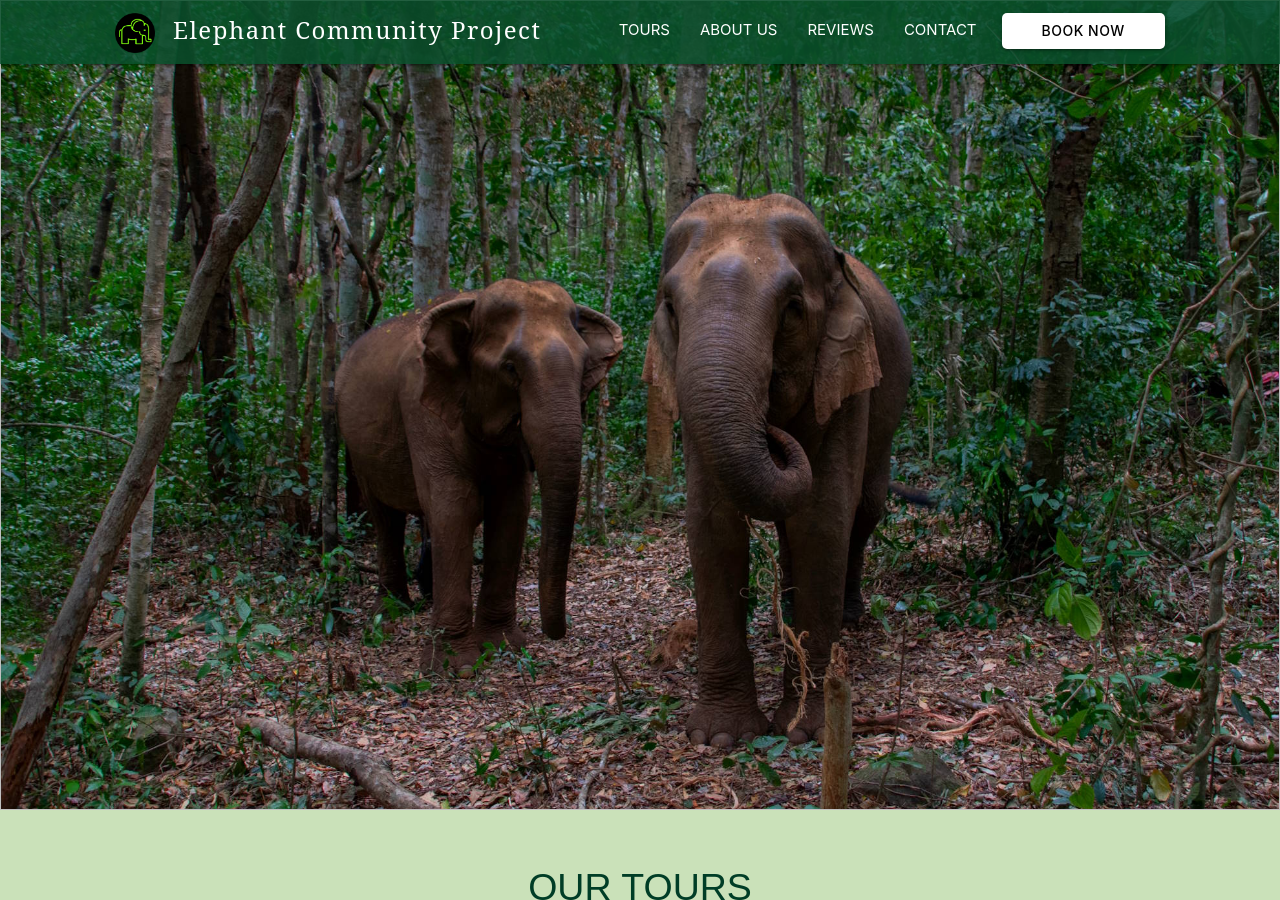
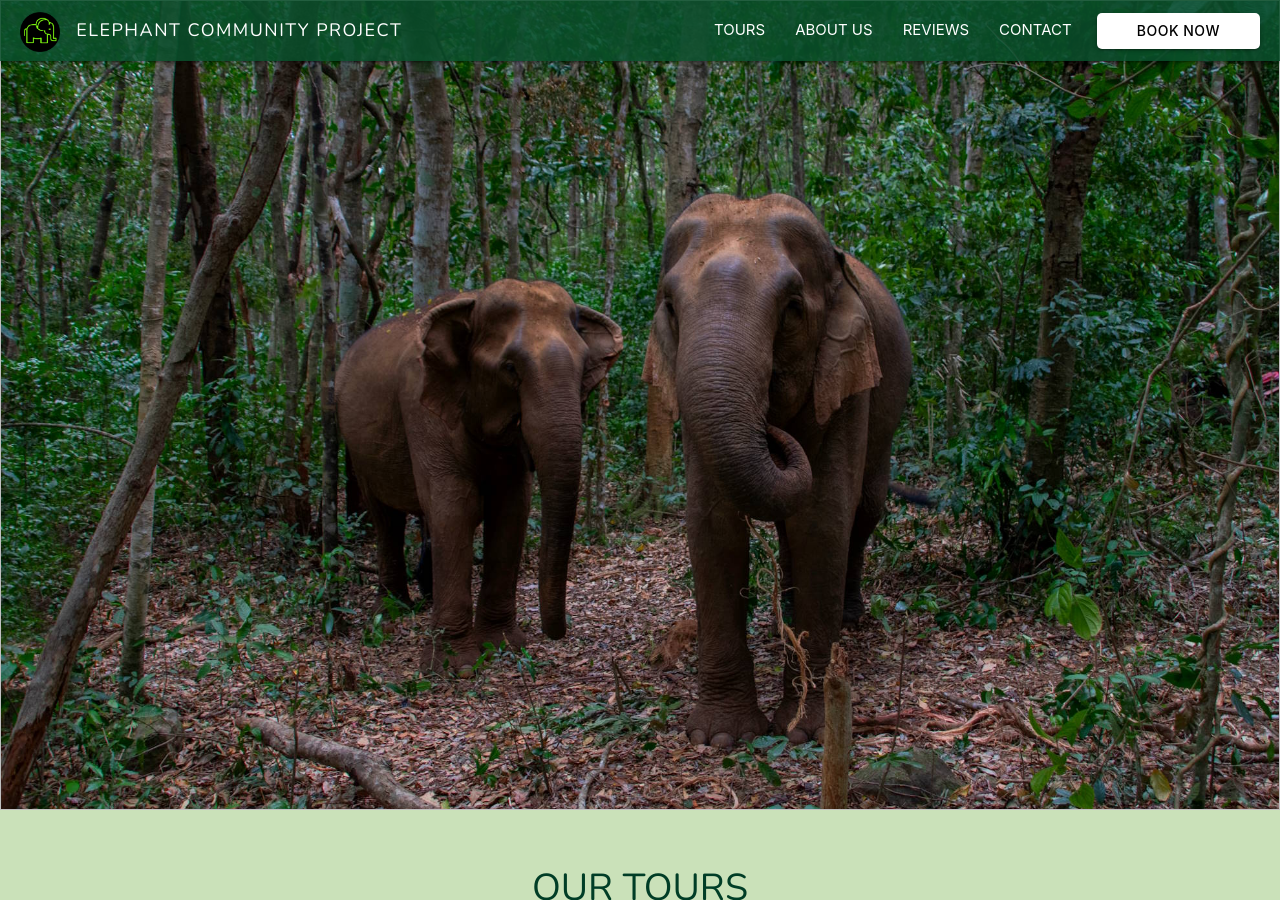
Before and after one commit to yong-lim/elephant, a Jekyll site: the page built from index.md, in a window 1280 px wide and 900 px high. Built offline with Jekyll 4.4.1, drawn with Linux system fonts in a browser that asks for light colours; nearby versions of some CDN libraries.

Commit message:
updated CSS

```diff
--- a/_includes/head.html
+++ b/_includes/head.html
@@ -1,6 +1,8 @@
 <head>
   <!--Import Google Icon Font-->
   <link href="https://fonts.googleapis.com/icon?family=Material+Icons" rel="stylesheet">
+  <!-- Nunito Font -->
+  <link href="https://fonts.googleapis.com/css2?family=Nunito:wght@200..1000&display=swap" rel="stylesheet">
   <!--Import materialize.css-->
   <link rel="stylesheet" href="https://cdnjs.cloudflare.com/ajax/libs/materialize/1.0.0/css/materialize.min.css">
 
--- a/assets/css/custom.css
+++ b/assets/css/custom.css
@@ -1,3 +1,7 @@
+html {
+  position: relative;
+}
+
 body {
   background-color: #cae1b9;
 }
@@ -37,6 +41,11 @@
 
 a.text-primary:hover {
   color: black;
+}
+
+nav .nav-wrapper {
+  width: 100%;
+  padding: 0 20px;
 }
 
 .custom-nav {
@@ -107,7 +116,7 @@
 
     .card-title {
       font-size: 16px;
-      line-height: 16px;
+      line-height: 20px;
       font-weight: 500;
     }
   }
@@ -141,6 +150,7 @@
 
   .five-stars {
     width: 100px;
+    padding-top: 5px;
   }
 }
 
@@ -232,12 +242,12 @@
 }
 
 .subtitle {
-  font-size: 17px;
+  font-size: 16px;
 }
 
 .custom-header {
   font-size: 1.8rem;
-  font-family: fantasy;
+  font-family: "Nunito";
   text-transform: uppercase;
 }
 
@@ -248,11 +258,26 @@
   margin: 10px 0;
 }
 
+.uppercase {
+  text-transform: uppercase;
+}
+
+.modal-info {
+  text-align: justify;
+  margin-bottom: 30px;
+
+  h4 {
+    font-size: 1.4rem;
+    margin-top: 30px;
+  }
+}
+
 .custom-logo {
   font-size: 1.2rem;
-  font-family: "Noto Serif", serif;
+  font-family: "Nunito";
   font-weight: 400;
   letter-spacing: 0.1rem;
+  text-transform: uppercase;
 
   img {
     width: 40px;
@@ -262,8 +287,28 @@
   }
 }
 
-.sidenav img {
-  margin: 10px;
+.sidenav {
+  .custom-logo {
+    font-size: 1rem;
+  }
+
+  img {
+    margin: 10px;
+  }
+}
+
+footer .footer-bg {
+  margin-bottom: -5px;
+  height: 50vh;
+  object-fit: cover;
+}
+
+.footer-logo {
+  position: absolute;
+  bottom: 20px;
+  left: 0;
+  right: 0;
+  place-self: center;
 }
 
 /* .name {
@@ -358,6 +403,7 @@
 
 /* To auto-scroll to the title when clicking to link #id */
 /* #contact, */
+#reviews,
 #about,
 #tours {
   top: -50px;
@@ -411,6 +457,11 @@
   margin-top: 30px;
 }
 
+img.cover {
+  height: 100vh;
+  object-fit: cover;
+}
+
 @media only screen and (min-width: 601px) {
   .container {
     width: 90%;
@@ -448,12 +499,7 @@
     width: 70%;
   }
 
-  .custom-logo {
-    font-size: 1.6rem;
-  }
-
   nav .nav-wrapper {
-    width: 82%;
     justify-self: center;
 
     a.btn {
@@ -505,6 +551,19 @@
   .card .card-content .card-title {
     font-size: 18px;
   }
+
+  nav .nav-wrapper {
+    width: 82%;
+    padding: 0;
+
+    nav ul a {
+      padding: 0 10px;
+    }
+  }
+
+  .custom-logo {
+    font-size: 1.4rem;
+  }
 }
 
 /* mobile-scrollable-row */
```
